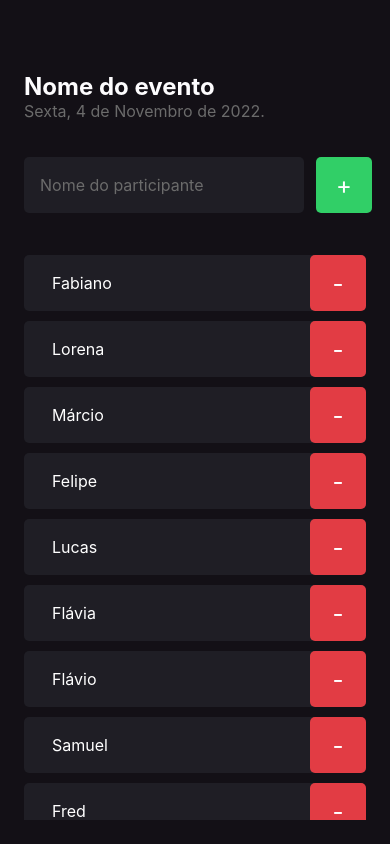
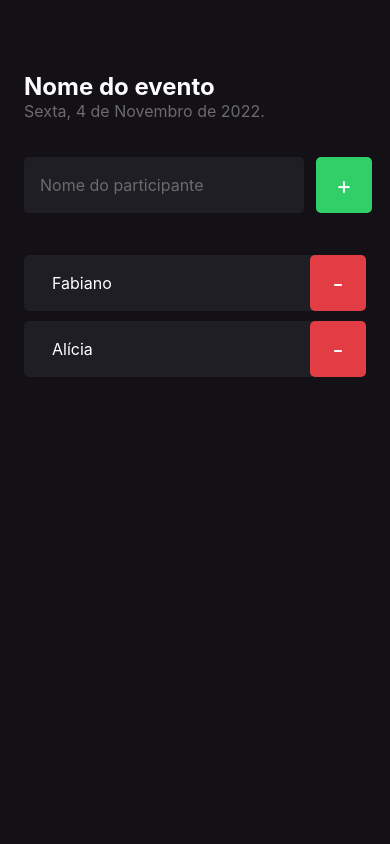
Before and after one commit to Fabiano-Franca/imhere, a React Native app: screen / in a window 390 px wide. Built offline with nearby package versions, Linux system fonts and the light colour scheme.

Commit message:
Adicionando Participantes -> useState (hook)

```diff
--- a/src/screens/Home/index.tsx
+++ b/src/screens/Home/index.tsx
@@ -1,15 +1,18 @@
 import { FlatList, GestureResponderEvent, Alert, Text, TextInput, TouchableOpacity, View } from 'react-native';
 import { styles } from './styles';
 import { Participant } from '../../components/participant';
+import { useState } from 'react';
 
 export function Home() {
-
-    const participants = ['Fabiano', 'Lorena', 'Márcio', 'Felipe', 'Lucas', 'Flávia', 'Flávio', 'Samuel', 'Fred', 'Chardson'];
+    const [participants, setParticipants] = useState(['Fabiano', 'Alícia'])
 
     function handleParticipantAdd(): void {
-        if(participants.includes('Fabiano')){
+        if(participants.includes('Mathues')){
             return Alert.alert('Participante existe', 'Já existe um participante na lista com esse nome. ')
         }
+
+        //setParticipants(prevState => [prevState, 'Mozão']); === ['Fabiano', 'Alícia'] => [['Fabiano', 'Alícia'], 'Mozão']; Joga o array inteiro dentro do array novo.
+        setParticipants(prevState => [...prevState, 'Mozão']); // === ['Fabiano'] => ['Fabiano', 'Alícia', 'Mozão']; Desestrutura o array para pegar todo seu seu conteúdo e jogar dentro de novo array.
     }
 
     function handleParticipantRemove(name: string) {
```
Also changed, not shown: notes.txt (added).
